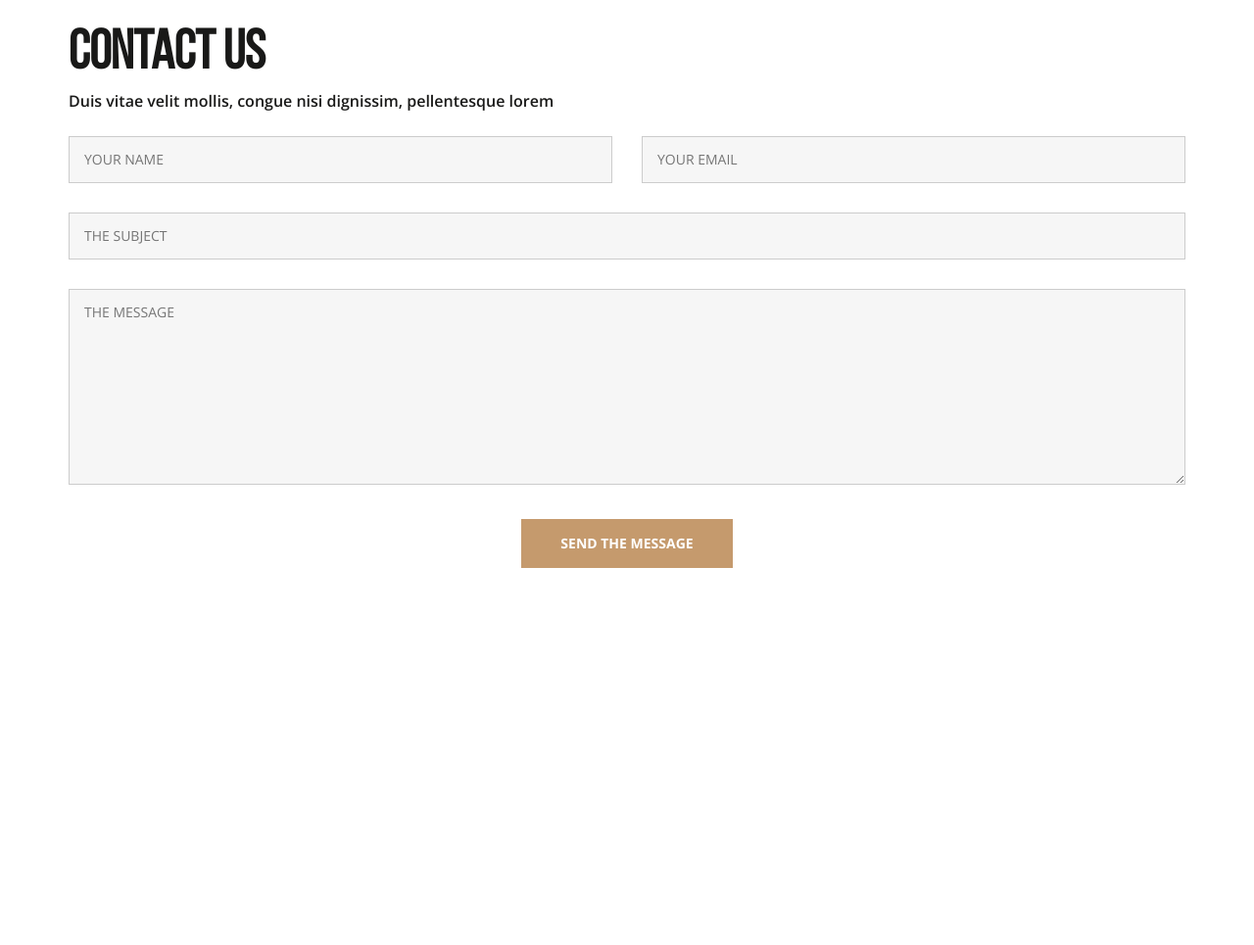
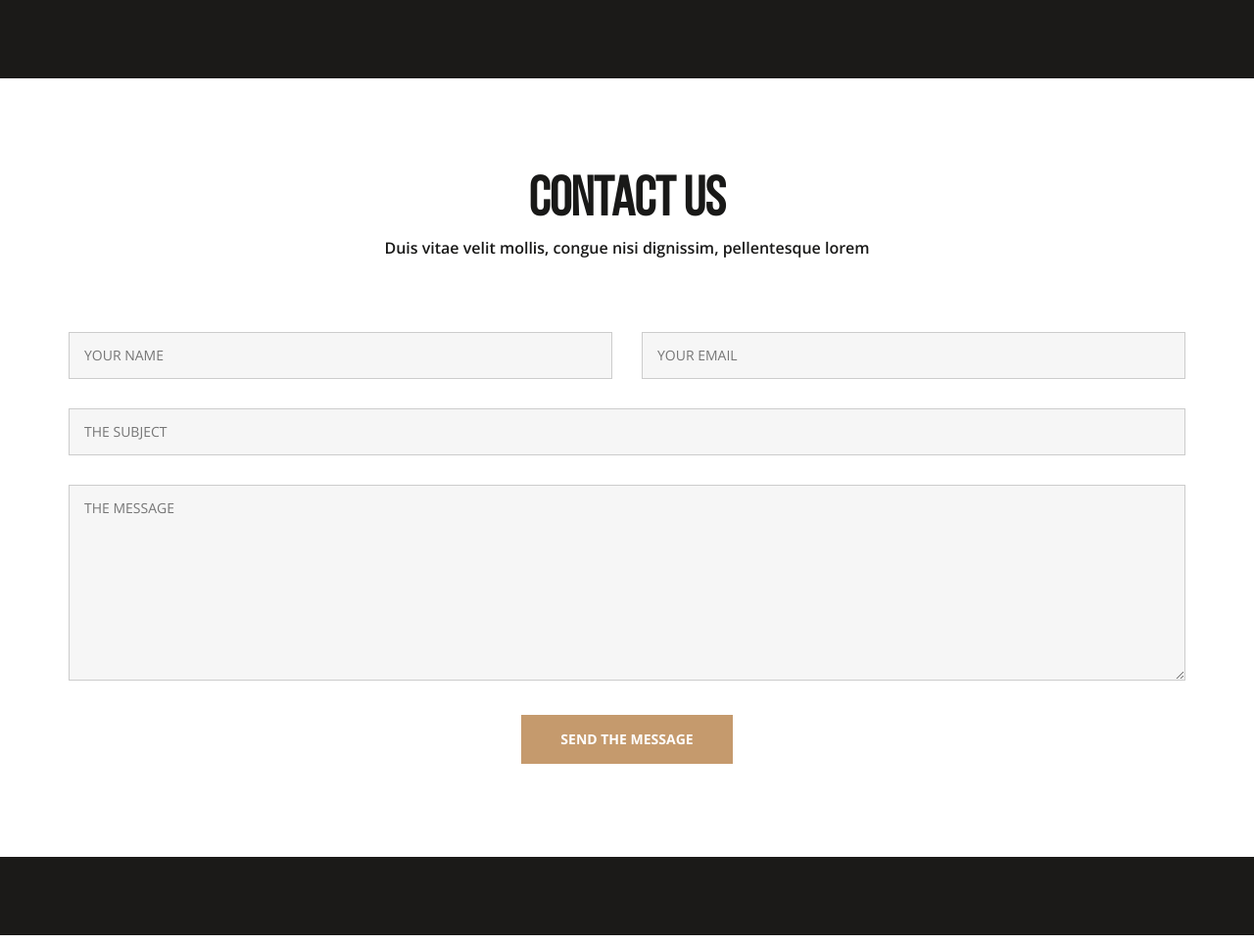
Before and after one commit to verocom/Integration-II-2015, a PHP site: page /Cours06/contact.php in a window 1280 px wide. Shown: the whole page at 98% size. Before the commit the page ends 580 px from the top, so only its background shows below. Run offline with PHP 8.4, Linux system fonts and the light colour scheme.

Commit message:
Fin de l'intégration du formulaire.

```diff
--- a/Cours06/contact.php
+++ b/Cours06/contact.php
@@ -20,10 +20,15 @@
         <![endif]-->
     </head>
     <body>
+        <div class="dark">
+            <p>&nbsp;</p>
+            <p>&nbsp;</p>
+            <p>&nbsp;</p>
+        </div>
 
-        <section class="container">
+        <section class="container section-principale">
             <div class="row">
-                <header class="col-sm-12">
+                <header class="col-sm-12 section-header">
                     <h2>CONTACT US</h2>
                     <p class="sous-titre">Duis vitae velit mollis, congue nisi dignissim, pellentesque lorem</p>
                 </header>
@@ -55,6 +60,12 @@
             </form>
         </section>
 
+        <div class="dark">
+            <p>&nbsp;</p>
+            <p>&nbsp;</p>
+            <p>&nbsp;</p>
+        </div>
+
         <!-- jQuery (necessary for Bootstrap's JavaScript plugins) -->
         <script src="js/jquery-2.1.3.js" type="text/javascript"></script>
         <!-- Include all compiled plugins (below), or include individual files as needed -->
--- a/Cours06/css/site.css
+++ b/Cours06/css/site.css
@@ -10,12 +10,24 @@ h2 {
   font-size: 56px;
   font-weight: bold;
   color: #191918;
+  text-align: center;
 }
 .sous-titre {
   font-family: 'Open Sans', sans-serif;
   font-size: 16px;
   color: #191918;
   font-weight: 600;
+  text-align: center;
+}
+.section-header {
+  padding-bottom: 50px;
+}
+.section-principale {
+  padding-top: 60px;
+  padding-bottom: 80px;
+}
+.dark {
+  background-color: #1b1a18;
 }
 input,
 textarea {
--- a/Cours06/less/site.less
+++ b/Cours06/less/site.less
@@ -22,6 +22,7 @@ h2{
     font-size: 56px;
     font-weight: bold;
     color: #191918;
+    text-align: center;
 }
 
 .sous-titre {
@@ -29,10 +30,21 @@ h2{
      font-size: 16px;
      color: #191918;
      font-weight: 600;
+     text-align: center;
 }
 
+.section-header {
+    padding-bottom: 50px;
+}
 
+.section-principale {
+    padding-top: 60px;
+    padding-bottom: 80px
+}
 
+.dark {
+    background-color: #1b1a18;
+}
 
 //
 //  FORM
```
Also changed, not shown: 1 other file.
